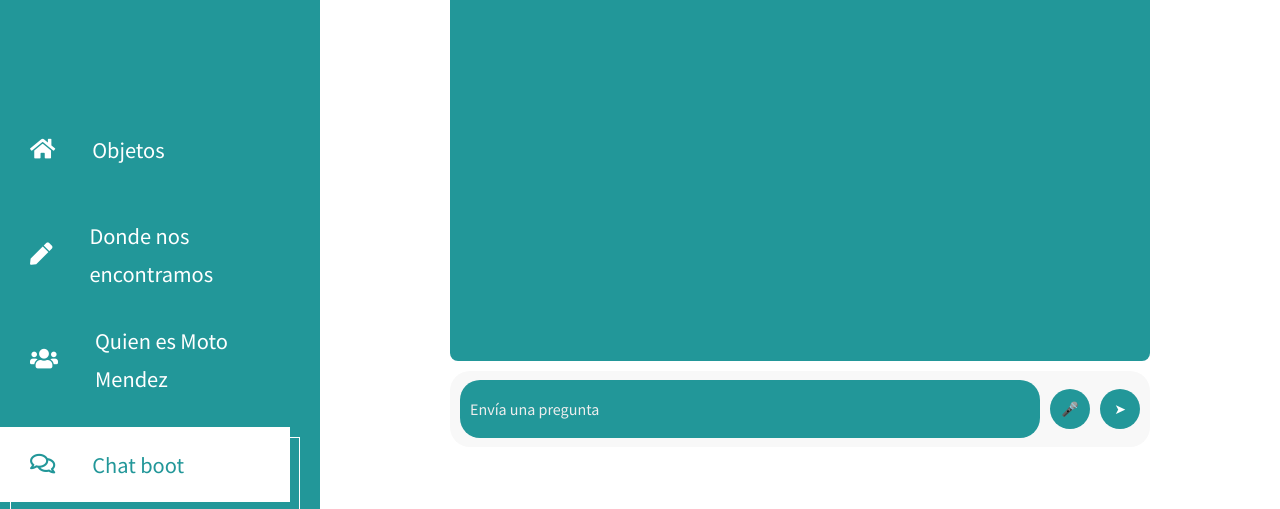
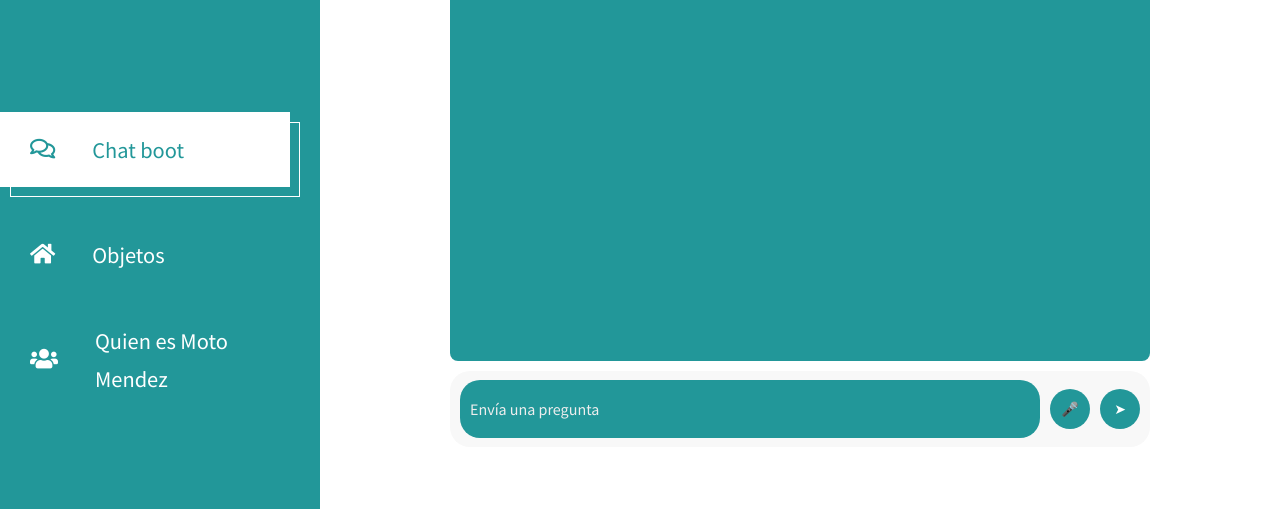
Before and after one commit to LuisitoYsusAmigos/museo, a plain HTML site: page chatbot.html in a window 1280 px wide. Shown: the part 291-800 px from the top of the page. Drawn offline with Linux system fonts and the light colour scheme.

Commit message:
correcion de ventanas

```diff
--- a/chatbot.html
+++ b/chatbot.html
@@ -35,22 +35,25 @@
             </div>
             <nav class="tm-nav" id="tm-nav">
                 <ul>
+                    <li class="tm-nav-item active"><a href="chatbot.html" class="tm-nav-link">
+                        <i class="far fa-comments"></i>
+                        Chat boot
+                    </a></li>
                     <li class="tm-nav-item"><a href="index.html" class="tm-nav-link">
                             <i class="fas fa-home"></i>
                             Objetos
                         </a></li>
+                        <!-- maps
                     <li class="tm-nav-item"><a href="map.html" class="tm-nav-link">
                             <i class="fas fa-pen"></i>
                             Donde nos encontramos
                         </a></li>
+                        -->
                     <li class="tm-nav-item"><a href="MotoMendez.html" class="tm-nav-link">
                             <i class="fas fa-users"></i>
                             Quien es Moto Mendez
                         </a></li>
-                    <li class="tm-nav-item active"><a href="chatbot.html" class="tm-nav-link">
-                            <i class="far fa-comments"></i>
-                            Chat boot
-                        </a></li>
+
                 </ul>
             </nav>
         </div>
--- a/script.js
+++ b/script.js
@@ -89,6 +89,8 @@ function enviarPreguntaSincrona(pregunta) {
 
         // Configurar la solicitud como POST y sincrónica
         //xhr.open('POST', 'https://chatbot.dev.dtt.tja.ucb.edu.bo/pregunta', false);
+        //
+        //xhr.open('POST', 'https://chatbot.dev.dtt.tja.ucb.edu.bo/pregunta', false);
         xhr.open('POST', 'https://chatbot.dev.dtt.tja.ucb.edu.bo/pregunta', false);  // El tercer argumento 'false' hace que la solicitud sea sincrónica
 
         // Establecer los encabezados
```
Also changed, not shown: MotoMendez.html (+7 -4 lines), index.html (+34 -17 lines).
